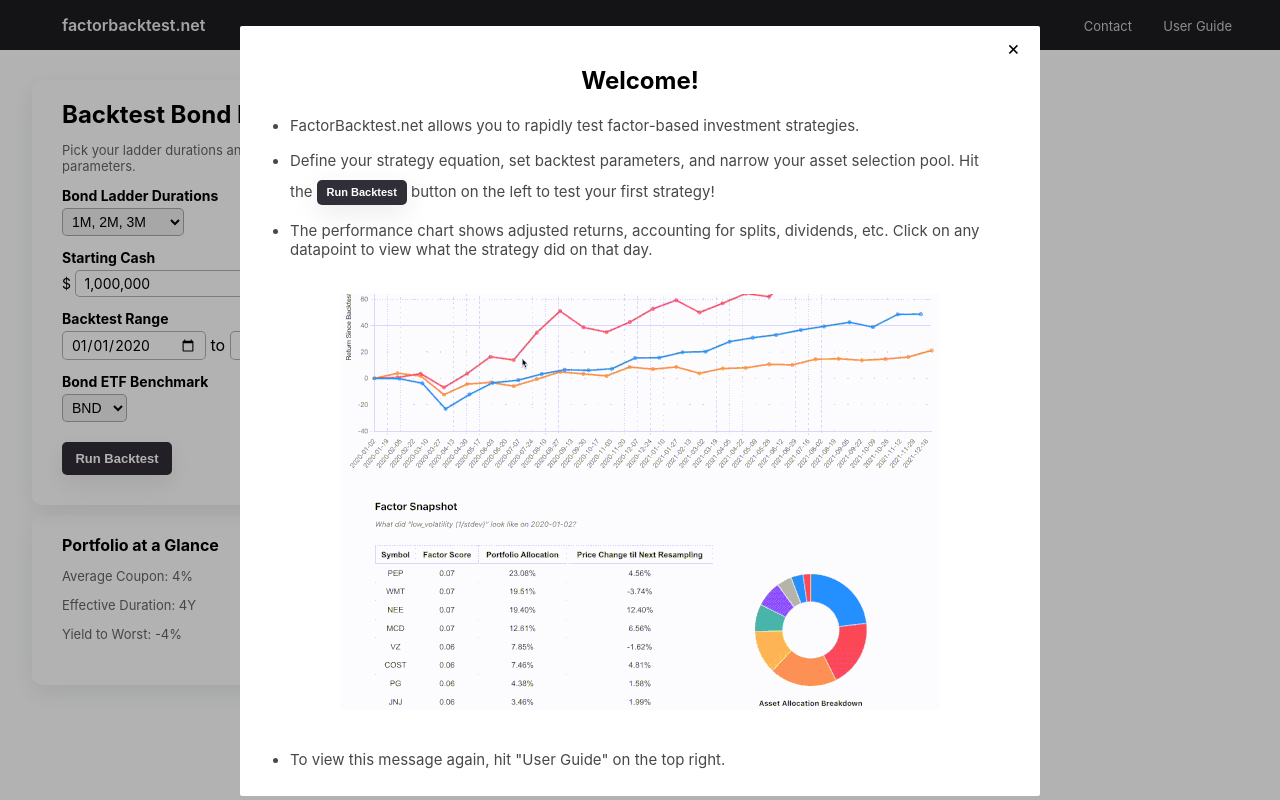
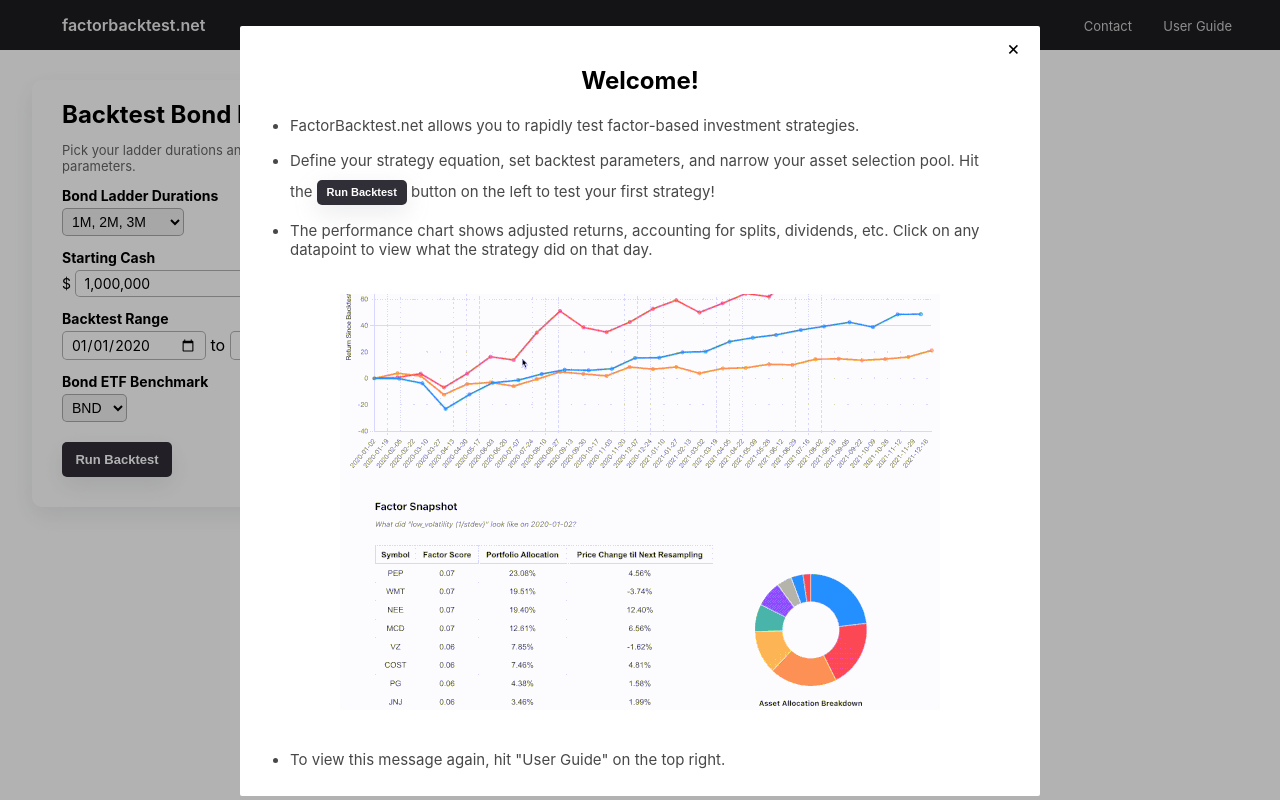
Before and after one commit to sahilsk11/factorbacktest, a React (Create React App) app in the folder frontend/: page /bonds in a window 1280 px wide. Built offline with nearby package versions, Linux system fonts and the light colour scheme.

Commit message:
minor changes for mobile

```diff
--- a/frontend/src/Bond/Bond.tsx
+++ b/frontend/src/Bond/Bond.tsx
@@ -145,7 +145,7 @@ function BondBuilderForm(
           <button type="submit" className='backtest-btn' onClick={e => {
             e.preventDefault();
             submit();
-          }} style={{ fontSize: "13px", width: "110px", height: "33px" }}>Run Backtest</button>
+          }} style={{ fontSize: "13px", width: "110px", height: "35px" }}>Run Backtest</button>
         }
       </form>
     </div>
@@ -171,7 +171,7 @@ export function BondBuilder() {
       <div className='container'>
         <div className="column form-wrapper">
           <BondBuilderForm updateBondBacktestData={updateBondBacktestData} />
-          <ResultsOverview />
+          <ResultsOverview backtestData={bondBacktestData} />
         </div>
         <div id="backtest-chart" className="column backtest-chart-container">
           <CouponPaymentChart couponPayments={bondBacktestData?.couponPayments} />
@@ -186,8 +186,13 @@ export function BondBuilder() {
 }
 
 function ResultsOverview({
-
+  backtestData
+}: {
+  backtestData: BacktestBondPortfolioResult | null
 }) {
+  if (!backtestData) {
+    return null;
+  }
   return <>
     <div className='tile' style={{ marginTop: "10px" }}>
       <h4 style={{ textAlign: "left", margin: "0px" }}>Portfolio at a Glance</h4>
```
